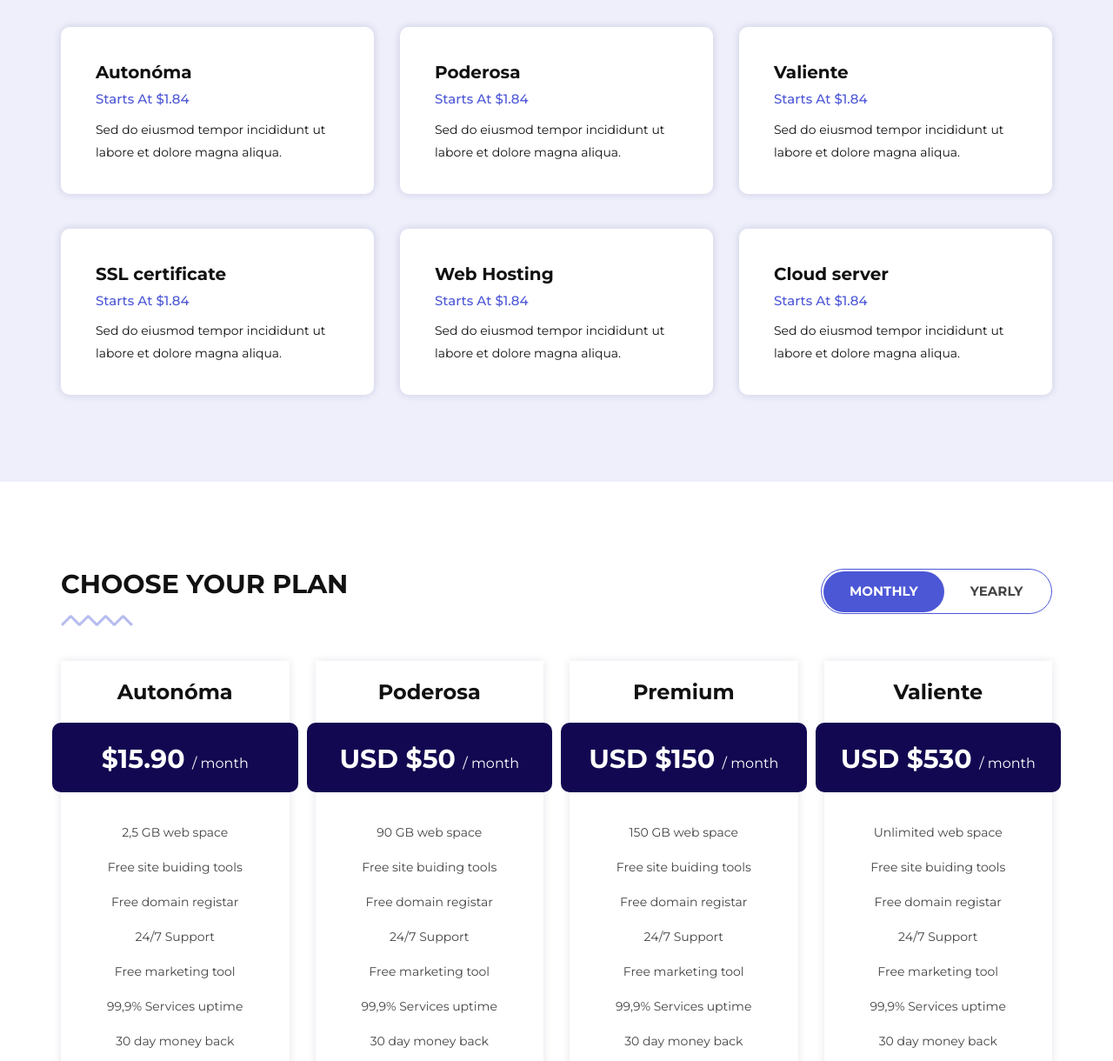
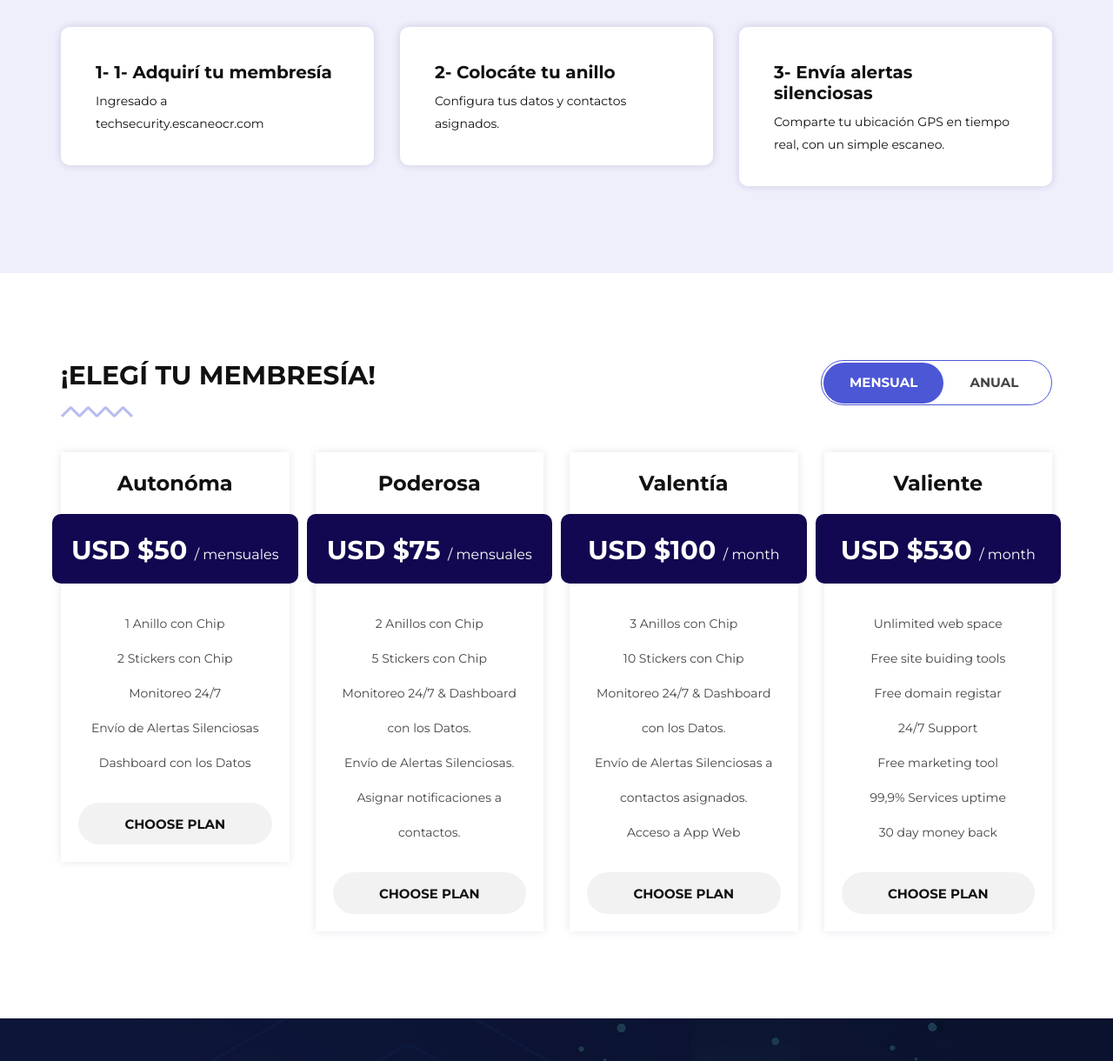
Before and after one commit to aibotsacademy/seguridad, a plain HTML site: page index.html in a window 1280 px wide. Shown: the part 1120-2340 px from the top of the page at 87% size. Drawn offline with Linux system fonts and the light colour scheme.

Commit message:
Update index.html

```diff
--- a/index.html
+++ b/index.html
@@ -132,12 +132,12 @@
                             <li class="active"><a href="./index.html">Inicio</a></li>
                             <li><a href="#">Tech</a>
                                 <ul class="dropdown">
-                                    <li><a href="./pricing.html">QR</a></li>
-                                    <li><a href="./blog-details.html">NFC</a></li>
-                                    <li><a href="./404.html">RFID</a></li>
+                                    <li><a href="#">QR</a></li>
+                                    <li><a href="#">NFC</a></li>
+                                    <li><a href="#">RFID</a></li>
                                 </ul>
 
-                         <li><a href="./hosting.html">Servicios</a></li>
+                         <li><a href="#">Servicios</a></li>
 
                             </li>
                         </ul>
@@ -209,46 +209,26 @@
             <div class="row">
                 <div class="col-lg-4 col-md-4 col-sm-6">
                     <div class="services__item">
-                        <h5>Autonóma</h5>
-                        <span>Starts At $1.84</span>
-                        <p>Sed do eiusmod tempor incididunt ut labore et dolore magna aliqua.</p>
+                        <h5>1- 1- Adquirí tu membresía</h5>
+
+                        <p> Ingresado a techsecurity.escaneocr.com</p>
                     </div>
                 </div>
                 <div class="col-lg-4 col-md-4 col-sm-6">
                     <div class="services__item">
-                        <h5>Poderosa</h5>
-                        <span>Starts At $1.84</span>
-                        <p>Sed do eiusmod tempor incididunt ut labore et dolore magna aliqua.</p>
+                        <h5>2- Colocáte tu anillo</h5>
+
+                        <p>Configura tus datos y contactos asignados.</p>
                     </div>
                 </div>
                 <div class="col-lg-4 col-md-4 col-sm-6">
                     <div class="services__item">
-                        <h5>Valiente</h5>
-                        <span>Starts At $1.84</span>
-                        <p>Sed do eiusmod tempor incididunt ut labore et dolore magna aliqua.</p>
+                        <h5>3- Envía alertas silenciosas</h5>
+
+                       <p> Comparte tu ubicación GPS en tiempo real, con un simple escaneo.</p>
                     </div>
                 </div>
-                <div class="col-lg-4 col-md-4 col-sm-6">
-                    <div class="services__item">
-                        <h5>SSL certificate</h5>
-                        <span>Starts At $1.84</span>
-                        <p>Sed do eiusmod tempor incididunt ut labore et dolore magna aliqua.</p>
-                    </div>
-                </div>
-                <div class="col-lg-4 col-md-4 col-sm-6">
-                    <div class="services__item">
-                        <h5>Web Hosting</h5>
-                        <span>Starts At $1.84</span>
-                        <p>Sed do eiusmod tempor incididunt ut labore et dolore magna aliqua.</p>
-                    </div>
-                </div>
-                <div class="col-lg-4 col-md-4 col-sm-6">
-                    <div class="services__item">
-                        <h5>Cloud server</h5>
-                        <span>Starts At $1.84</span>
-                        <p>Sed do eiusmod tempor incididunt ut labore et dolore magna aliqua.</p>
-                    </div>
-                </div>
+
             </div>
         </div>
     </section>
@@ -260,15 +240,15 @@
             <div class="row">
                 <div class="col-lg-7 col-md-7">
                     <div class="section-title normal-title">
-                        <h3>Choose your plan</h3>
+                        <h3>¡Elegí tu membresía!</h3>
                     </div>
                 </div>
                 <div class="col-lg-5 col-md-5">
                     <div class="pricing__swipe-btn">
-                        <label for="month" class="active">Monthly
+                        <label for="month" class="active">Mensual
                             <input type="radio" id="month">
                         </label>
-                        <label for="yearly">Yearly
+                        <label for="yearly">Anual
                             <input type="radio" id="yearly">
                         </label>
                     </div>
@@ -278,15 +258,15 @@
                 <div class="col-lg-3 col-md-6 col-sm-6">
                     <div class="pricing__item">
                         <h4>Autonóma</h4>
-                        <h3>$15.90 <span>/ month</span></h3>
+                        <h3>USD $50 <span>/ mensuales</span></h3>
                         <ul>
-                            <li>2,5 GB web space</li>
-                            <li>Free site buiding tools</li>
-                            <li>Free domain registar</li>
-                            <li>24/7 Support</li>
-                            <li>Free marketing tool</li>
-                            <li>99,9% Services uptime</li>
-                            <li>30 day money back</li>
+                            <li>1 Anillo con Chip</li>
+                            <li>2 Stickers con Chip</li>
+                            <li>Monitoreo 24/7</li>
+                            <li>Envío de Alertas Silenciosas</li>
+                            <li>Dashboard con los Datos</li>
+
+
                         </ul>
                         <a href="#" class="primary-btn">Choose plan</a>
                     </div>
@@ -294,31 +274,30 @@
                 <div class="col-lg-3 col-md-6 col-sm-6">
                     <div class="pricing__item">
                         <h4>Poderosa</h4>
-                        <h3>USD $50 <span>/ month</span></h3>
+                        <h3>USD $75 <span>/ mensuales</span></h3>
                         <ul>
-                            <li>90 GB web space</li>
-                            <li>Free site buiding tools</li>
-                            <li>Free domain registar</li>
-                            <li>24/7 Support</li>
-                            <li>Free marketing tool</li>
-                            <li>99,9% Services uptime</li>
-                            <li>30 day money back</li>
+                           <li>2 Anillos con Chip</li>
+                            <li>5 Stickers con Chip</li>
+                            <li>Monitoreo 24/7 & Dashboard con los Datos.</li>
+                            <li>Envío de Alertas Silenciosas.</li>
+                            <li>Asignar notificaciones a contactos.</li>
+
+
                         </ul>
                         <a href="#" class="primary-btn">Choose plan</a>
                     </div>
                 </div>
                 <div class="col-lg-3 col-md-6 col-sm-6">
                     <div class="pricing__item">
-                        <h4>Premium</h4>
-                        <h3>USD $150 <span>/ month</span></h3>
+                        <h4>Valentía</h4>
+                        <h3>USD $100 <span>/ month</span></h3>
                         <ul>
-                            <li>150 GB web space</li>
-                            <li>Free site buiding tools</li>
-                            <li>Free domain registar</li>
-                            <li>24/7 Support</li>
-                            <li>Free marketing tool</li>
-                            <li>99,9% Services uptime</li>
-                            <li>30 day money back</li>
+                            <li>3 Anillos con Chip</li>
+                            <li>10 Stickers con Chip</li>
+                            <li>Monitoreo 24/7 & Dashboard con los Datos.</li>
+                            <li>Envío de Alertas Silenciosas a contactos asignados.</li>
+                            <li>Acceso a App Web</li>
+
                         </ul>
                         <a href="#" class="primary-btn">Choose plan</a>
                     </div>
```
